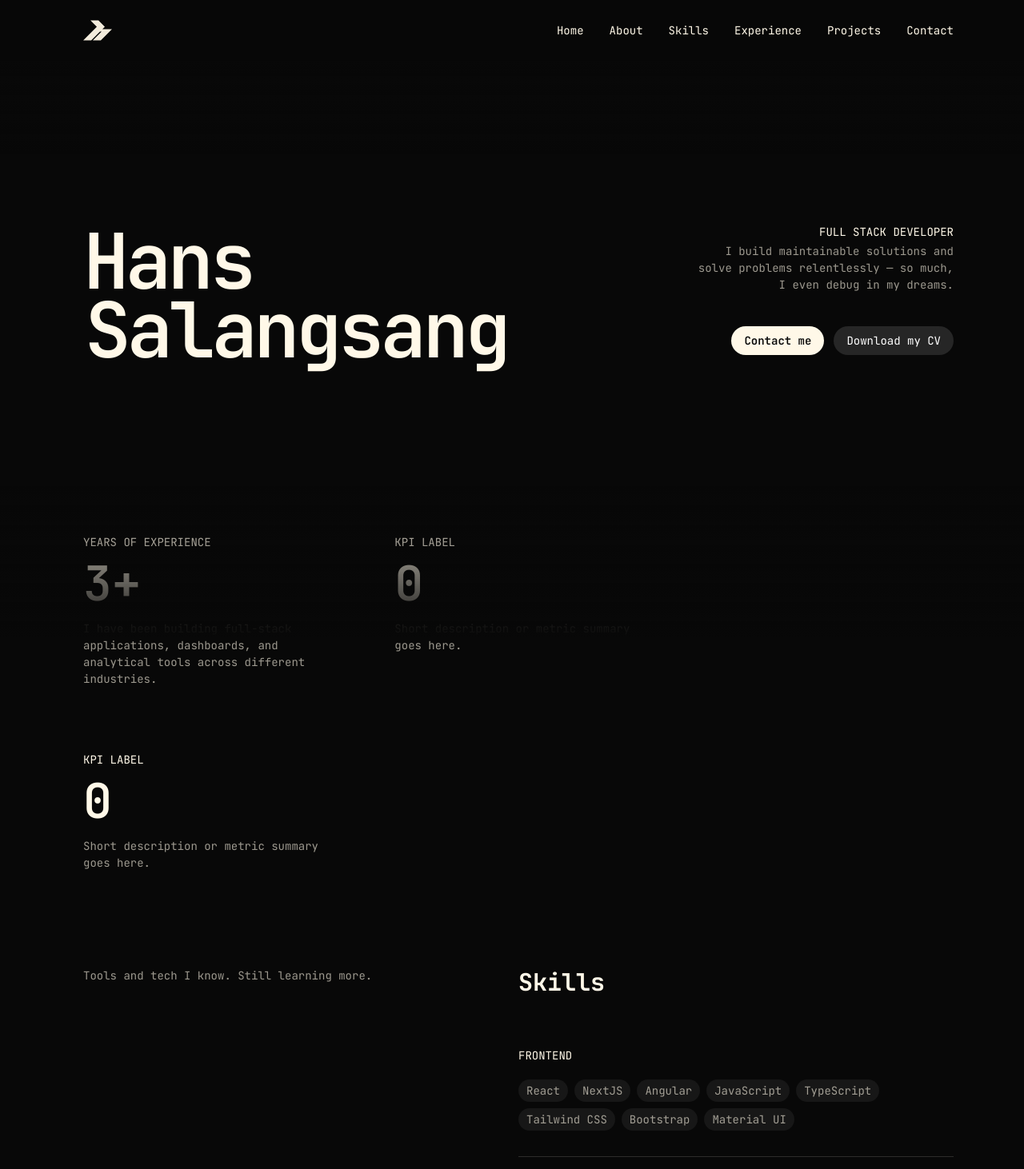
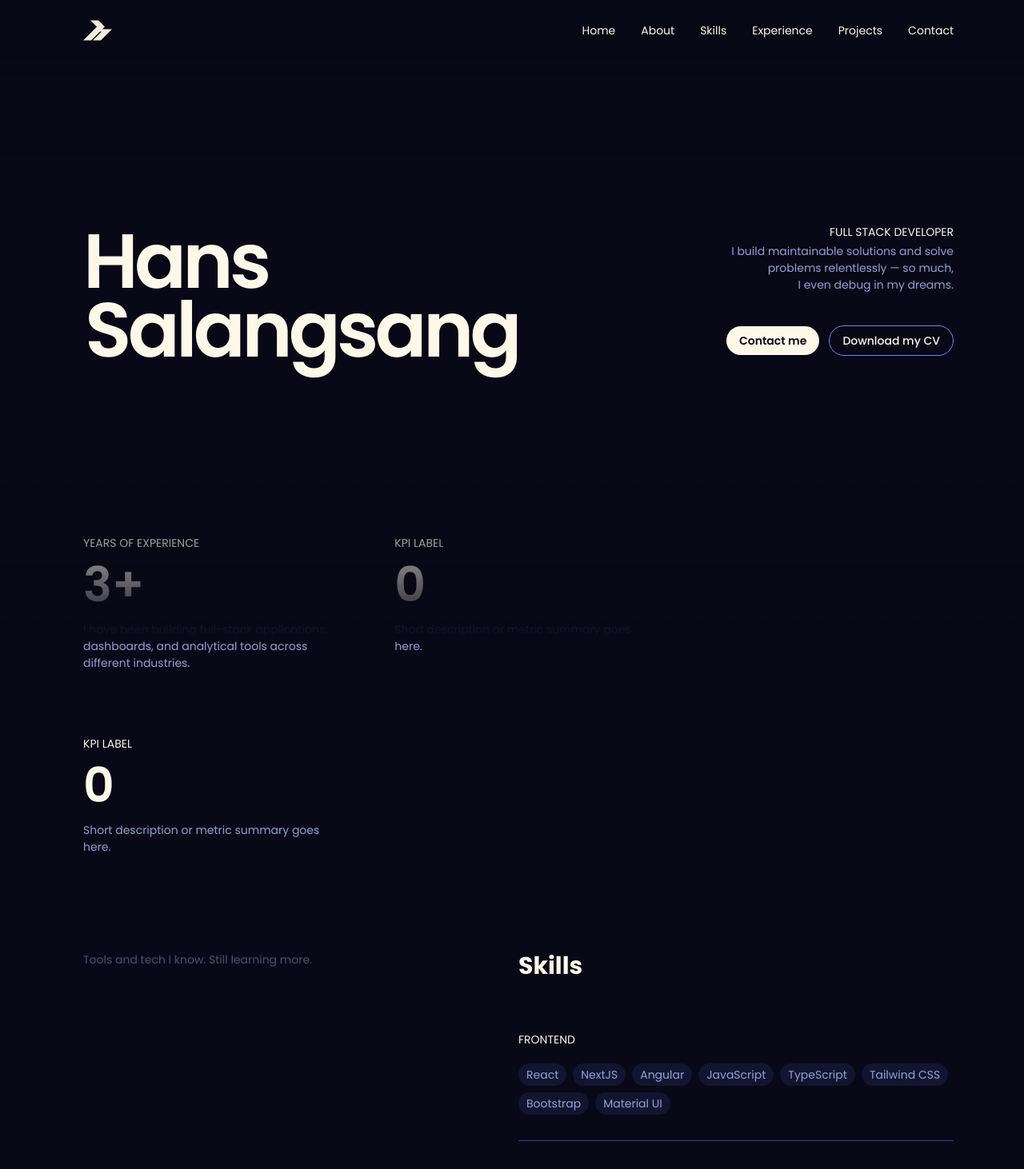
Before and after one commit to hans-salangsang/modern-web-portfolio, a Next.js app: page / in a window 1280 px wide. Shown: the top 1462 px of the page at 80% size. Built offline with nearby package versions, Linux system fonts and the light colour scheme.

Commit message:
refactor: switch font from JetBrains Mono to Poppins, update styling for improved readability, and enhance button and form components

```diff
--- a/app/components/Button.tsx
+++ b/app/components/Button.tsx
@@ -6,13 +6,15 @@ type ButtonProps = {
   children: ReactNode;
   variant?: "filled" | "outline";
   className?: string;
+  download?: string;
+  onClick?: (e: React.MouseEvent<HTMLAnchorElement | HTMLButtonElement>) => void;
 };
 
 const filledClasses =
   "inline-block cursor-pointer bg-foreground text-background px-4 py-2 font-body text-sm font-semibold tracking-normal rounded-full transition-all duration-200 hover:bg-foreground/90 focus:outline-none focus:ring-2 focus:ring-foreground/50 focus:ring-offset-2 focus:ring-offset-background";
 
 const outlineClasses =
-  "inline-block cursor-pointer bg-transparent border border-foreground/30 text-foreground px-4 py-2 font-body text-sm font-medium tracking-normal rounded-full transition-all duration-200 hover:bg-foreground/10 focus:outline-none focus:ring-2 focus:ring-foreground/30 focus:ring-offset-2 focus:ring-offset-background";
+  "inline-block cursor-pointer bg-background border border-accent text-foreground px-4 py-2 font-body text-sm font-medium tracking-normal rounded-full transition-all duration-200 hover:bg-accent/10 focus:outline-none focus:ring-2 focus:ring-accent/40 focus:ring-offset-2 focus:ring-offset-background";
 
 export default function Button({
   href,
@@ -20,15 +22,21 @@ export default function Button({
   children,
   variant = "filled",
   className = "",
+  download,
+  onClick,
 }: ButtonProps) {
   const baseClasses = variant === "outline" ? outlineClasses : filledClasses;
   const classes = `${baseClasses} ${className}`.trim();
 
   if (href != null) {
-    return <a href={href} className={classes}>{children}</a>;
+    return (
+      <a href={href} className={classes} download={download} onClick={onClick}>
+        {children}
+      </a>
+    );
   }
   return (
-    <button type={type} className={classes}>
+    <button type={type} className={classes} onClick={onClick}>
       {children}
     </button>
   );
--- a/app/components/CvDownloadLink.tsx
+++ b/app/components/CvDownloadLink.tsx
@@ -1,6 +1,7 @@
 "use client";
 
 import { type ReactNode } from "react";
+import Button from "./Button";
 
 type CvDownloadLinkProps = {
   href?: string;
@@ -9,16 +10,13 @@ type CvDownloadLinkProps = {
   className?: string;
 };
 
-const baseClasses =
-  "font-body text-sm font-normal tracking-normal text-white rounded-full px-4 py-2 inline-block bg-neutral-800 hover:bg-neutral-700 transition-colors cursor-pointer";
-
 export default function CvDownloadLink({
   href = "/Salangsang_Hans_Wilhelm-CV.pdf",
   downloadFilename = "Salangsang_Hans_Wilhelm-CV.pdf",
   children = "Download my CV",
   className = "",
 }: CvDownloadLinkProps) {
-  async function handleClick(e: React.MouseEvent) {
+  async function handleClick(e: React.MouseEvent<HTMLAnchorElement | HTMLButtonElement>) {
     e.preventDefault();
     try {
       const res = await fetch(href);
@@ -38,12 +36,14 @@ export default function CvDownloadLink({
   }
 
   return (
-    <a
+    <Button
       href={href}
+      variant="outline"
       onClick={handleClick}
-      className={`${baseClasses} ${className}`.trim()}
+      download={downloadFilename}
+      className={className}
     >
       {children}
-    </a>
+    </Button>
   );
 }
--- a/app/components/KpiCard.tsx
+++ b/app/components/KpiCard.tsx
@@ -23,7 +23,7 @@ export default function KpiCard({
       <span className="font-heading text-4xl sm:text-5xl lg:text-6xl font-semibold text-foreground tracking-normal leading-none transition-transform duration-300 group-hover:translate-y-[-1px]">
         {value}
       </span>
-      <p className="font-body text-sm text-foreground/60 leading-normal mt-1">
+      <p className="font-body text-sm text-muted leading-normal mt-1">
         {description}
       </p>
     </div>
--- a/app/layout.tsx
+++ b/app/layout.tsx
@@ -1,12 +1,12 @@
 import type { Metadata } from "next";
-import { JetBrains_Mono } from "next/font/google";
+import { Poppins } from "next/font/google";
 import "../styles/globals.css";
 import NavLinks from "./components/NavLinks";
 
-const jetbrainsMono = JetBrains_Mono({
+const poppins = Poppins({
   subsets: ["latin"],
   weight: ["400", "500", "600", "700"],
-  variable: "--font-jetbrains-mono",
+  variable: "--font-poppins",
   display: "swap",
 });
 
@@ -30,17 +30,24 @@ export default function RootLayout({
   children: React.ReactNode;
 }>) {
   return (
-    <html lang="en" className={jetbrainsMono.variable}>
-      <body className={`${jetbrainsMono.className} antialiased`}>
+    <html lang="en" className={poppins.variable}>
+      <body className={`${poppins.className} antialiased`}>
         <nav className="fixed top-0 left-0 right-0 z-50 bg-background/95 backdrop-blur-sm">
           <div className="max-w-7xl mx-auto px-6 sm:px-8 lg:px-10">
             <div className="flex flex-wrap items-center justify-between gap-4 py-4 sm:py-5 pl-6 pr-4 sm:pl-12 sm:pr-8 lg:pl-16 lg:pr-12">
               <a
                 href="#hero"
-                className="inline-block opacity-95 hover:opacity-100 transition-opacity duration-200 focus:outline-none focus:ring-2 focus:ring-foreground/30 focus:ring-offset-2 focus:ring-offset-background rounded"
+                className="inline-block opacity-95 hover:opacity-100 transition-opacity duration-200 focus:outline-none focus:ring-2 focus:ring-foreground/30 focus:ring-offset-2 focus:ring-offset-background rounded text-foreground"
                 aria-label="Hans Salangsang - Home"
               >
-                <img src="/h_icon-transparent.svg" alt="Hans Salangsang" className="h-8 w-auto sm:h-9" />
+                <svg
+                  viewBox="0 0 1024 1024"
+                  className="h-8 w-auto sm:h-9"
+                  fill="currentColor"
+                  aria-hidden
+                >
+                  <path d="m1022.7 469.48l-397.16 397.16h-283.77l312.12-312.12h-56.7l-312.12 312.12h-283.77l482.21-482.49h1.42l-226.79-226.79h283.77l226.79 226.79h-1.42l-85.05 85.33z" />
+                </svg>
               </a>
               <NavLinks />
             </div>
--- a/app/page.tsx
+++ b/app/page.tsx
@@ -51,8 +51,8 @@ export default function Home() {
         <div className="grid grid-cols-3 gap-x-6 sm:gap-x-8 lg:gap-x-10 w-full pt-44 sm:pt-52 pl-6 pr-4 sm:pl-12 sm:pr-8 lg:pl-16 lg:pr-12 items-stretch">
           <div className="col-span-2 min-w-0">
             <h1 className="font-heading text-5xl sm:text-6xl lg:text-7xl xl:text-8xl font-semibold tracking-[-0.05em] leading-[0.98] capitalize">
-              <span className="block">Hans</span>
-              <span className="block -mt-1 sm:-mt-2 ml-0.5">Salangsang</span>
+              <span className="block text-foreground">Hans</span>
+              <span className="block -mt-1 sm:-mt-2 ml-0.5 text-foreground">Salangsang</span>
             </h1>
           </div>
           <div className="col-span-1 min-w-0 text-right flex flex-col items-end">
@@ -60,7 +60,7 @@ export default function Home() {
               <p className="font-body text-sm font-normal text-foreground tracking-normal uppercase whitespace-nowrap">
                 Full Stack Developer
               </p>
-              <p className="font-body text-sm text-foreground/60 leading-normal mt-1 max-w-[280px] sm:max-w-[320px]">
+              <p className="font-body text-sm text-muted leading-normal mt-1 max-w-[280px] sm:max-w-[320px]">
                 I build maintainable solutions and solve problems relentlessly
                 — so much,
                 <br />
@@ -101,7 +101,7 @@ export default function Home() {
       {/* Skills */}
       <section id="skills" className="py-20">
         <div className="grid grid-cols-2 gap-x-0 w-full pl-6 pr-4 sm:pl-12 sm:pr-8 lg:pl-16 lg:pr-12 items-start">
-          <p className="col-start-1 text-sm max-w-[320px] sm:max-w-[380px] text-foreground/60 text-left">
+          <p className="col-start-1 text-sm max-w-[320px] sm:max-w-[380px] text-muted-subtle text-left">
             Tools and tech I know. Still learning more.
           </p>
           <h2 className="col-start-2 font-heading text-3xl">Skills</h2>
@@ -110,7 +110,7 @@ export default function Home() {
           {Object.entries(skills).map(([category, items]) => (
             <div
               key={category}
-              className="col-start-2 py-8 text-left overflow-x-auto border-b border-foreground/15 last:border-b-0"
+              className="col-start-2 py-8 text-left overflow-x-auto border-b border-divider last:border-b-0"
             >
               <span className="font-body text-sm font-normal text-foreground tracking-normal uppercase block mb-5">
                 {category}
@@ -119,7 +119,7 @@ export default function Home() {
                 {items.map((skill, j) => (
                   <span
                     key={j}
-                    className="inline-flex items-center rounded-full px-2.5 py-1 font-body text-sm font-normal text-foreground/60 bg-white/[0.06]"
+                    className="inline-flex items-center rounded-full px-2.5 py-1 font-body text-sm font-normal text-muted bg-accent/10"
                   >
                     {skill}
                   </span>
@@ -134,7 +134,7 @@ export default function Home() {
       <section id="experience" className="py-20">
         <div className="flex flex-wrap items-start justify-between gap-6 w-full pl-6 pr-4 sm:pl-12 sm:pr-8 lg:pl-16 lg:pr-12">
           <h2 className="font-heading text-3xl">Experience</h2>
-          <p className="text-sm max-w-[320px] sm:max-w-[380px] text-foreground/60 text-right">
+          <p className="text-sm max-w-[320px] sm:max-w-[380px] text-muted-subtle text-right">
             Where I've been and what I've learned along the way.
           </p>
         </div>
@@ -143,9 +143,9 @@ export default function Home() {
           {experience.map((entry, i) => (
             <div
               key={i}
-              className="grid min-w-[560px] grid-cols-[minmax(10rem,1fr)_minmax(0,1.2fr)_minmax(0,1fr)_minmax(0,7rem)] gap-x-4 sm:gap-x-6 py-8 text-left items-start border-b border-foreground/15 last:border-b-0"
+              className="grid min-w-[560px] grid-cols-[minmax(10rem,1fr)_minmax(0,1.2fr)_minmax(0,1fr)_minmax(0,7rem)] gap-x-4 sm:gap-x-6 py-8 text-left items-start border-b border-divider last:border-b-0"
             >
-              <span className="font-body text-sm text-foreground/60">
+              <span className="font-body text-sm text-muted">
                 {entry.dates}
               </span>
               <span className="font-body text-base font-normal text-foreground uppercase">
@@ -153,7 +153,7 @@ export default function Home() {
               </span>
               <div className="font-body text-foreground">
                 <span className="block text-base uppercase">{entry.title}</span>
-                <div className="text-sm text-foreground/60 mt-0.5 leading-normal">
+                <div className="text-sm text-muted mt-0.5 leading-normal">
                   {entry.keywords.split(", ").map((kw, j) => (
                     <span key={j} className="block">
                       {kw}
@@ -161,7 +161,7 @@ export default function Home() {
                   ))}
                 </div>
               </div>
-              <span className="font-body text-sm text-foreground/60 text-right">
+              <span className="font-body text-sm text-muted-subtle text-right">
                 {entry.type}
               </span>
             </div>
@@ -172,7 +172,7 @@ export default function Home() {
       {/* Projects — table-like layout */}
       <section id="projects" className="py-20">
         <div className="grid grid-cols-1 md:grid-cols-2 lg:grid-cols-3 gap-x-12 lg:gap-x-16 w-full pl-6 pr-4 sm:pl-12 sm:pr-8 lg:pl-16 lg:pr-12 items-start">
-          <p className="text-sm text-foreground/60 text-left md:col-span-2 max-w-[320px] sm:max-w-[380px] md:max-w-none">
+          <p className="text-sm text-muted-subtle text-left md:col-span-2 max-w-[320px] sm:max-w-[380px] md:max-w-none">
             Some things I've built. Take a look and see what's possible.
           </p>
           <h2 className="font-heading text-3xl lg:col-start-3">Projects</h2>
@@ -182,39 +182,17 @@ export default function Home() {
             {projects.map((project, i) => (
               <div
                 key={i}
-                className="font-body text-foreground text-left py-8 border-b border-foreground/15"
+                className="font-body text-foreground text-left py-8 border-b border-divider"
               >
                 <span className="block text-base font-normal uppercase">
                   {project.name}
                 </span>
-                <p className="text-sm text-foreground/60 mt-1 leading-normal">
+                <p className="text-sm text-muted mt-1 leading-normal">
                   {project.summary}
                 </p>
-                <p className="font-body text-xs text-foreground/60 mt-2 leading-normal">
+                <p className="font-body text-sm text-muted-subtle mt-8 leading-normal">
                   {project.tech}
                 </p>
-                <div className="flex flex-wrap gap-x-4 gap-y-1 mt-3">
-                  <a
-                    href={project.liveUrl}
-                    className="font-body text-sm text-foreground/60 hover:underline underline-offset-4"
-                  >
-                    Live Demo
-                  </a>
-                  <a
-                    href={project.githubUrl}
-                    className="font-body text-sm text-foreground/60 hover:underline underline-offset-4"
-                  >
-                    GitHub
-                  </a>
-                  {project.caseStudyUrl && (
-                    <a
-                      href={project.caseStudyUrl}
-                      className="font-body text-sm text-foreground/60 hover:underline underline-offset-4"
-                    >
-                      Case Study
-                    </a>
-                  )}
-                </div>
               </div>
             ))}
           </div>
@@ -225,7 +203,7 @@ export default function Home() {
       <section id="contact" className="pt-20 pb-32 sm:pb-40">
         <div className="grid grid-cols-1 md:grid-cols-2 gap-x-12 lg:gap-x-16 gap-y-12 w-full pl-6 pr-4 sm:pl-12 sm:pr-8 lg:pl-16 lg:pr-12 items-start">
           <h2 className="font-heading text-3xl">Contact</h2>
-          <p className="text-sm max-w-[320px] sm:max-w-[380px] text-foreground/60 md:max-w-none">
+          <p className="text-sm max-w-[320px] sm:max-w-[380px] text-muted-subtle md:max-w-none">
             Let's connect and start a conversation.
           </p>
         </div>
@@ -233,25 +211,25 @@ export default function Home() {
           {/* Left: contact information */}
           <div className="flex flex-col w-full">
             <div className="flex flex-col w-full">
-              <div className="flex items-start gap-4 py-6 border-b border-foreground/15">
+              <div className="flex items-start gap-4 py-6 border-b border-divider">
                 <span className="text-foreground mt-0.5 shrink-0" aria-hidden>
                   <svg width="20" height="20" viewBox="0 0 24 24" fill="currentColor" aria-hidden><path d="M20 4H4c-1.1 0-2 .9-2 2v12c0 1.1.9 2 2 2h16c1.1 0 2-.9 2-2V6c0-1.1-.9-2-2-2zm0 4l-8 5-8-5V6l8 5 8-5v2z"/></svg>
                 </span>
                 <EmailLink email="hans.salangsang@gmail.com" className="font-body text-sm text-foreground hover:underline underline-offset-4 cursor-pointer">hans.salangsang@gmail.com</EmailLink>
               </div>
-              <div className="flex items-start gap-4 py-6 border-b border-foreground/15">
+              <div className="flex items-start gap-4 py-6 border-b border-divider">
                 <span className="text-foreground mt-0.5 shrink-0" aria-hidden>
                   <svg width="20" height="20" viewBox="0 0 24 24" fill="currentColor" aria-hidden><path d="M6.62 10.79c1.44 2.83 3.76 5.14 6.59 6.59l2.2-2.2c.27-.27.67-.36 1.02-.24 1.12.37 2.33.57 3.57.57.55 0 1 .45 1 1V20c0 .55-.45 1-1 1-9.39 0-17-7.61-17-17 0-.55.45-1 1-1h3.5c.55 0 1 .45 1 1 0 1.25.2 2.45.57 3.57.11.35.03.74-.25 1.02l-2.2 2.2z"/></svg>
                 </span>
                 <span className="font-body text-sm text-foreground">+63 945 976 5721</span>
               </div>
-              <div className="flex items-start gap-4 py-6 border-b border-foreground/15">
+              <div className="flex items-start gap-4 py-6 border-b border-divider">
                 <span className="text-foreground mt-0.5 shrink-0" aria-hidden>
                   <svg width="20" height="20" viewBox="0 0 24 24" fill="currentColor" aria-hidden><path d="M20.447 20.452h-3.554v-5.569c0-1.328-.027-3.037-1.852-3.037-1.853 0-2.136 1.445-2.136 2.939v5.667H9.351V9h3.414v1.561h.046c.477-.9 1.637-1.85 3.37-1.85 3.601 0 4.267 2.37 4.267 5.455v6.286zM5.337 7.433c-1.144 0-2.063-.926-2.063-2.065 0-1.138.92-2.063 2.063-2.063 1.14 0 2.064.925 2.064 2.063 0 1.139-.925 2.065-2.064 2.065zm1.782 13.019H3.555V9h3.564v11.452zM22.225 0H1.771C.792 0 0 .774 0 1.729v20.542C0 23.227.792 24 1.771 24h20.451C23.2 24 24 23.227 24 22.271V1.729C24 .774 23.2 0 22.222 0h.003z"/></svg>
                 </span>
                 <a href="https://www.linkedin.com/in/hans-wilhelm-salangsang/" target="_blank" rel="noopener noreferrer" className="font-body text-sm text-foreground hover:underline underline-offset-4">linkedin.com/in/hans-wilhelm-salangsang</a>
               </div>
-              <div className="flex items-start gap-4 py-6 border-b border-foreground/15">
+              <div className="flex items-start gap-4 py-6 border-b border-divider">
                 <span className="text-foreground mt-0.5 shrink-0" aria-hidden>
                   <svg width="20" height="20" viewBox="0 0 24 24" fill="currentColor" aria-hidden><path d="M12 0c-6.626 0-12 5.373-12 12 0 5.302 3.438 9.8 8.207 11.387.599.111.793-.261.793-.577v-2.234c-3.338.726-4.033-1.416-4.033-1.416-.546-1.387-1.333-1.756-1.333-1.756-1.089-.745.083-.729.083-.729 1.205.084 1.839 1.237 1.839 1.237 1.07 1.834 2.807 1.304 3.492.997.107-.775.418-1.305.762-1.604-2.665-.305-5.467-1.334-5.467-5.931 0-1.311.469-2.381 1.236-3.221-.124-.303-.535-1.524.117-3.176 0 0 1.008-.322 3.301 1.23.957-.266 1.983-.399 3.003-.404 1.02.005 2.047.138 3.006.404 2.291-1.552 3.297-1.23 3.297-1.23.653 1.653.242 2.874.118 3.176.77.84 1.235 1.911 1.235 3.221 0 4.609-2.807 5.624-5.479 5.921.43.372.823 1.102.823 2.222v3.293c0 .319.192.694.801.576 4.765-1.589 8.199-6.086 8.199-11.386 0-6.627-5.373-12-12-12z"/></svg>
                 </span>
--- a/styles/globals.css
+++ b/styles/globals.css
@@ -58,30 +58,28 @@
 }
 
 :root {
-  --font-heading: var(--font-jetbrains-mono), "JetBrains Mono", ui-monospace, monospace;
-  --font-body: var(--font-jetbrains-mono), "JetBrains Mono", ui-monospace, monospace;
-  --font-mono-narrow: var(--font-jetbrains-mono), "JetBrains Mono", ui-monospace, monospace;
-  --font-martian-condensed: var(--font-jetbrains-mono), "JetBrains Mono", ui-monospace, monospace;
-  --font-martian-wide: var(--font-jetbrains-mono), "JetBrains Mono", ui-monospace, monospace;
-  --background: #080808;
+  --font-heading: var(--font-poppins), "Poppins", ui-sans-serif, system-ui, sans-serif;
+  --font-body: var(--font-poppins), "Poppins", ui-sans-serif, system-ui, sans-serif;
+  --background: #080817;
   --foreground: #FFF8E8;
-  --accent: #7C8CFF;
+  --foreground-blue: #E6EBFF; /* original foreground; used only for purple muted blends */
+  --accent: #6589ff;
 }
 
 /* Tailwind v4: single import (replaces @tailwind base/components/utilities) */
 @import "tailwindcss";
 
 @theme {
-  --font-heading: var(--font-jetbrains-mono), "JetBrains Mono", ui-monospace, monospace;
-  --font-body: var(--font-jetbrains-mono), "JetBrains Mono", ui-monospace, monospace;
-  --font-mono-narrow: var(--font-jetbrains-mono), "JetBrains Mono", ui-monospace, monospace;
-  --font-mono-condensed: var(--font-jetbrains-mono), "JetBrains Mono", ui-monospace, monospace;
-  --font-mono-wide: var(--font-jetbrains-mono), "JetBrains Mono", ui-monospace, monospace;
-  --color-off-white: #FFF8E8;
-  --color-black: #FFF8E8;
-  --color-background: #080808;
+  --font-heading: var(--font-poppins), "Poppins", ui-sans-serif, system-ui, sans-serif;
+  --font-body: var(--font-poppins), "Poppins", ui-sans-serif, system-ui, sans-serif;
+  --color-background: #080817;
   --color-foreground: #FFF8E8;
-  --color-accent: #7C8CFF;
+  --color-foreground-blue: #E6EBFF;
+  --color-accent: #6589ff;
+  --color-divider: color-mix(in oklch, var(--color-accent) 50%, var(--color-background));
+  /* Muted: blend of original blue foreground + accent so they stay purple */
+  --color-muted: color-mix(in oklch, var(--color-foreground-blue) 48%, var(--color-accent) 32%);
+  --color-muted-subtle: color-mix(in oklch, var(--color-foreground-blue) 25%, var(--color-accent) 12%);
 }
 
 @layer base {
```
Also changed, not shown: app/components/ContactForm.tsx (+9 -9 lines).
